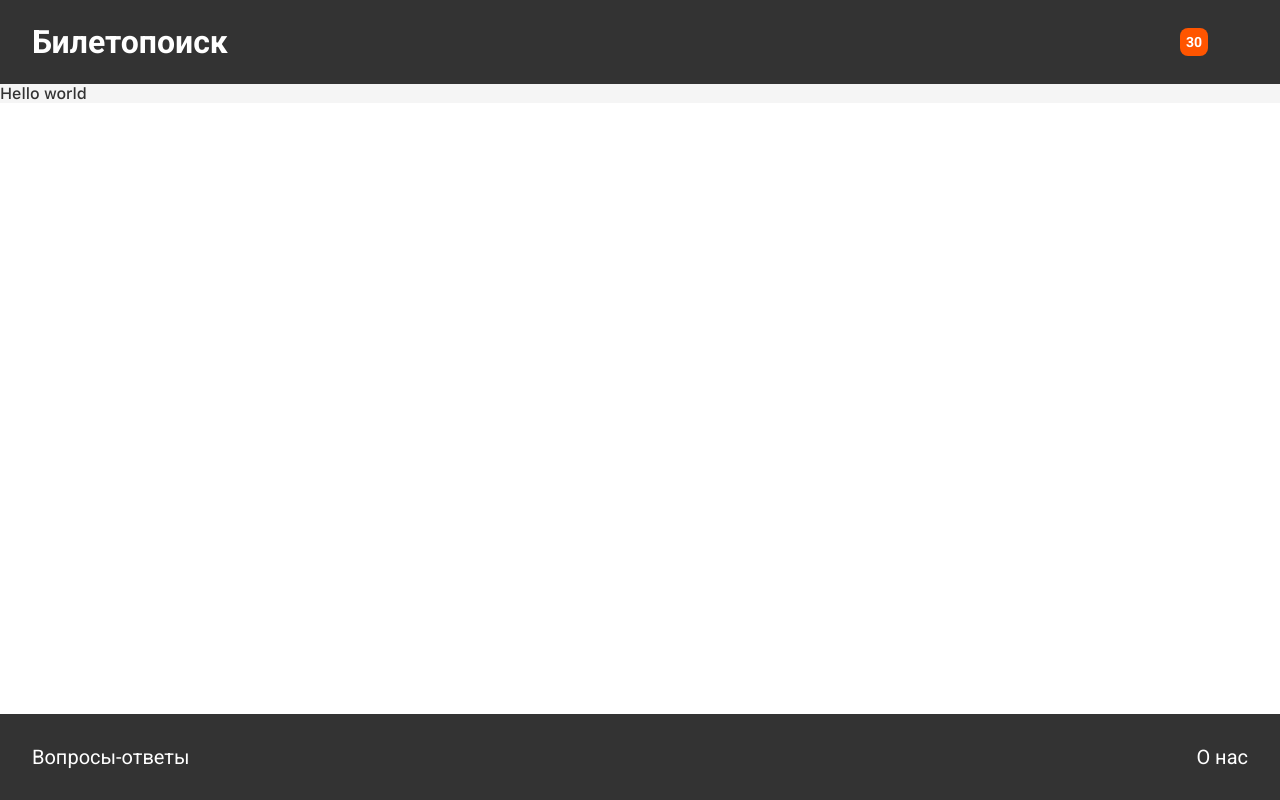
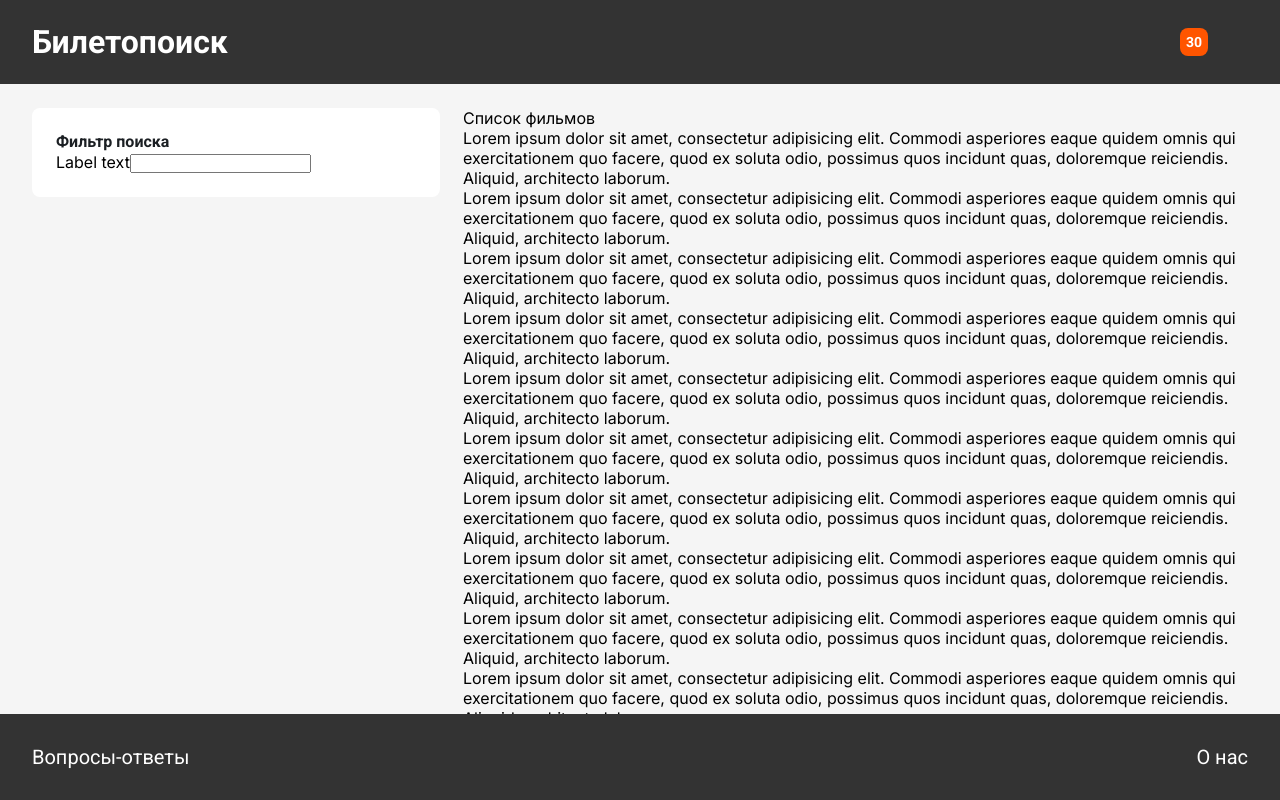
Before and after one commit to Anakharsis9/hw-biletpoisk, a Next.js app: page / in a window 1280 px wide. Built offline with nearby package versions, Linux system fonts and the light colour scheme.

Commit message:
style: change layout

```diff
--- a/src/app/globals.scss
+++ b/src/app/globals.scss
@@ -29,10 +29,14 @@ body {
   // overflow-y: hidden;
 }
 
+.app {
+  display: flex;
+  flex-direction: column;
+  height: 100vh;
+}
+
 @mixin layout() {
   font-family: "Roboto";
-  position: fixed;
-  width: 100%;
 
   background-color: v.$primary-gray;
   color: v.$white;
@@ -73,11 +77,11 @@ body {
 }
 
 .main {
-  margin-top: 84px;
-  margin-bottom: 86px;
-  max-height: calc(100vh - 84px - 86px);
+  flex-grow: 1;
+  height: calc(100vh - 84px - 86px);
+  padding: 24px 32px;
+  overflow-y: auto;
   background-color: v.$background;
-  // overflow-y: auto;
 }
 
 .footer {
--- a/src/app/layout.tsx
+++ b/src/app/layout.tsx
@@ -18,6 +18,7 @@ export default function RootLayout({
   return (
     <html lang="ru">
       <body className={inter.className}>
+        <div className="app">
           <header className="header">
             <h1 className="company-name">Билетопоиск</h1>
             <div className="cart-wrapper">
@@ -30,6 +31,7 @@ export default function RootLayout({
             <span>Вопросы-ответы</span>
             <span>О нас</span>
           </footer>
+        </div>
       </body>
     </html>
   );
--- a/src/app/page.module.scss
+++ b/src/app/page.module.scss
@@ -1,7 +1,14 @@
-@use "../style/variables.module" as v;
+@use "@/style/variables.module" as v;
 
-.test {
-  font-family: "SF Pro Text";
-  font-weight: 500;
-  color: v.$primary-gray;
+// .test {
+//   font-family: "SF Pro Text";
+//   font-weight: 500;
+//   color: v.$primary-gray;
+// }
+
+.container {
+  display: flex;
+  align-items: flex-start;
+  gap: 23px;
+  // height: 100%;
 }
--- a/src/app/page.tsx
+++ b/src/app/page.tsx
@@ -1,5 +1,133 @@
+import { FilterSearch } from "@/components/FilterSearch";
 import style from "./page.module.scss";
 
 export default function Home() {
-  return <div className={style.test}>Hello world</div>;
+  return (
+    <div className={style.container}>
+      <FilterSearch />
+      <div>
+        Список фильмов
+        <p>
+          Lorem ipsum dolor sit amet, consectetur adipisicing elit. Commodi
+          asperiores eaque quidem omnis qui exercitationem quo facere, quod ex
+          soluta odio, possimus quos incidunt quas, doloremque reiciendis.
+          Aliquid, architecto laborum.
+        </p>
+        <p>
+          Lorem ipsum dolor sit amet, consectetur adipisicing elit. Commodi
+          asperiores eaque quidem omnis qui exercitationem quo facere, quod ex
+          soluta odio, possimus quos incidunt quas, doloremque reiciendis.
+          Aliquid, architecto laborum.
+        </p>
+        <p>
+          Lorem ipsum dolor sit amet, consectetur adipisicing elit. Commodi
+          asperiores eaque quidem omnis qui exercitationem quo facere, quod ex
+          soluta odio, possimus quos incidunt quas, doloremque reiciendis.
+          Aliquid, architecto laborum.
+        </p>
+        <p>
+          Lorem ipsum dolor sit amet, consectetur adipisicing elit. Commodi
+          asperiores eaque quidem omnis qui exercitationem quo facere, quod ex
+          soluta odio, possimus quos incidunt quas, doloremque reiciendis.
+          Aliquid, architecto laborum.
+        </p>
+        <p>
+          Lorem ipsum dolor sit amet, consectetur adipisicing elit. Commodi
+          asperiores eaque quidem omnis qui exercitationem quo facere, quod ex
+          soluta odio, possimus quos incidunt quas, doloremque reiciendis.
+          Aliquid, architecto laborum.
+        </p>
+        <p>
+          Lorem ipsum dolor sit amet, consectetur adipisicing elit. Commodi
+          asperiores eaque quidem omnis qui exercitationem quo facere, quod ex
+          soluta odio, possimus quos incidunt quas, doloremque reiciendis.
+          Aliquid, architecto laborum.
+        </p>
+        <p>
+          Lorem ipsum dolor sit amet, consectetur adipisicing elit. Commodi
+          asperiores eaque quidem omnis qui exercitationem quo facere, quod ex
+          soluta odio, possimus quos incidunt quas, doloremque reiciendis.
+          Aliquid, architecto laborum.
+        </p>
+        <p>
+          Lorem ipsum dolor sit amet, consectetur adipisicing elit. Commodi
+          asperiores eaque quidem omnis qui exercitationem quo facere, quod ex
+          soluta odio, possimus quos incidunt quas, doloremque reiciendis.
+          Aliquid, architecto laborum.
+        </p>
+        <p>
+          Lorem ipsum dolor sit amet, consectetur adipisicing elit. Commodi
+          asperiores eaque quidem omnis qui exercitationem quo facere, quod ex
+          soluta odio, possimus quos incidunt quas, doloremque reiciendis.
+          Aliquid, architecto laborum.
+        </p>
+        <p>
+          Lorem ipsum dolor sit amet, consectetur adipisicing elit. Commodi
+          asperiores eaque quidem omnis qui exercitationem quo facere, quod ex
+          soluta odio, possimus quos incidunt quas, doloremque reiciendis.
+          Aliquid, architecto laborum.
+        </p>
+        <p>
+          Lorem ipsum dolor sit amet, consectetur adipisicing elit. Commodi
+          asperiores eaque quidem omnis qui exercitationem quo facere, quod ex
+          soluta odio, possimus quos incidunt quas, doloremque reiciendis.
+          Aliquid, architecto laborum.
+        </p>
+        <p>
+          Lorem ipsum dolor sit amet, consectetur adipisicing elit. Commodi
+          asperiores eaque quidem omnis qui exercitationem quo facere, quod ex
+          soluta odio, possimus quos incidunt quas, doloremque reiciendis.
+          Aliquid, architecto laborum.
+        </p>
+        <p>
+          Lorem ipsum dolor sit amet, consectetur adipisicing elit. Commodi
+          asperiores eaque quidem omnis qui exercitationem quo facere, quod ex
+          soluta odio, possimus quos incidunt quas, doloremque reiciendis.
+          Aliquid, architecto laborum.
+        </p>
+        <p>
+          Lorem ipsum dolor sit amet, consectetur adipisicing elit. Commodi
+          asperiores eaque quidem omnis qui exercitationem quo facere, quod ex
+          soluta odio, possimus quos incidunt quas, doloremque reiciendis.
+          Aliquid, architecto laborum.
+        </p>
+        <p>
+          Lorem ipsum dolor sit amet, consectetur adipisicing elit. Commodi
+          asperiores eaque quidem omnis qui exercitationem quo facere, quod ex
+          soluta odio, possimus quos incidunt quas, doloremque reiciendis.
+          Aliquid, architecto laborum.
+        </p>
+        <p>
+          Lorem ipsum dolor sit amet, consectetur adipisicing elit. Commodi
+          asperiores eaque quidem omnis qui exercitationem quo facere, quod ex
+          soluta odio, possimus quos incidunt quas, doloremque reiciendis.
+          Aliquid, architecto laborum.
+        </p>
+        <p>
+          Lorem ipsum dolor sit amet, consectetur adipisicing elit. Commodi
+          asperiores eaque quidem omnis qui exercitationem quo facere, quod ex
+          soluta odio, possimus quos incidunt quas, doloremque reiciendis.
+          Aliquid, architecto laborum.
+        </p>
+        <p>
+          Lorem ipsum dolor sit amet, consectetur adipisicing elit. Commodi
+          asperiores eaque quidem omnis qui exercitationem quo facere, quod ex
+          soluta odio, possimus quos incidunt quas, doloremque reiciendis.
+          Aliquid, architecto laborum.
+        </p>
+        <p>
+          Lorem ipsum dolor sit amet, consectetur adipisicing elit. Commodi
+          asperiores eaque quidem omnis qui exercitationem quo facere, quod ex
+          soluta odio, possimus quos incidunt quas, doloremque reiciendis.
+          Aliquid, architecto laborum.
+        </p>
+        <p>
+          Lorem ipsum dolor sit amet, consectetur adipisicing elit. Commodi
+          asperiores eaque quidem omnis qui exercitationem quo facere, quod ex
+          soluta odio, possimus quos incidunt quas, doloremque reiciendis.
+          Aliquid, architecto laborum.
+        </p>
+      </div>
+    </div>
+  );
 }
--- a/src/components/FilterSearch/FilterSearch.module.scss
+++ b/src/components/FilterSearch/FilterSearch.module.scss
@@ -0,0 +1,19 @@
+@use "@/style/variables.module" as v;
+
+.filter {
+  &-wrapper {
+    position: sticky;
+    top: 0px;
+    background-color: v.$white;
+    border-radius: 8px;
+    padding: 24px;
+    flex: 0 0 408px;
+  }
+  &-header {
+    font-family: "Roboto";
+    font-weight: 600;
+    font-size: 16px;
+    line-height: 20px;
+    color: v.$text-gray;
+  }
+}
--- /dev/null
+++ b/src/components/FilterSearch/index.tsx
@@ -0,0 +1,15 @@
+import style from "./FilterSearch.module.scss";
+
+export const FilterSearch = () => {
+  return (
+    <div className={style["filter-wrapper"]}>
+      <div className={style["filter-header"]}>Фильтр поиска</div>
+      <div className={style["filter-controls"]}>
+        <label htmlFor="">
+          Label text
+          <input type="text" />
+        </label>
+      </div>
+    </div>
+  );
+};
```
Also changed, not shown: src/components/FilterSearch/FilterSearch.tsx (deleted). Lines whose indentation alone changed are shown as unchanged.
